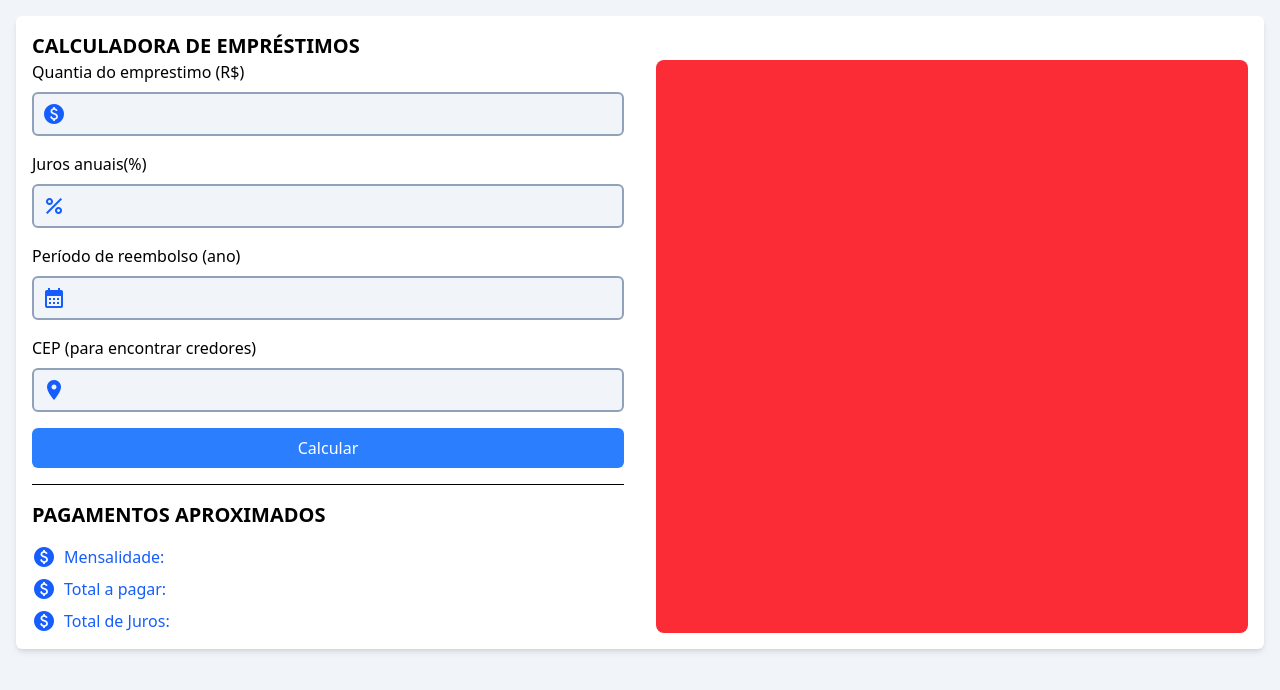
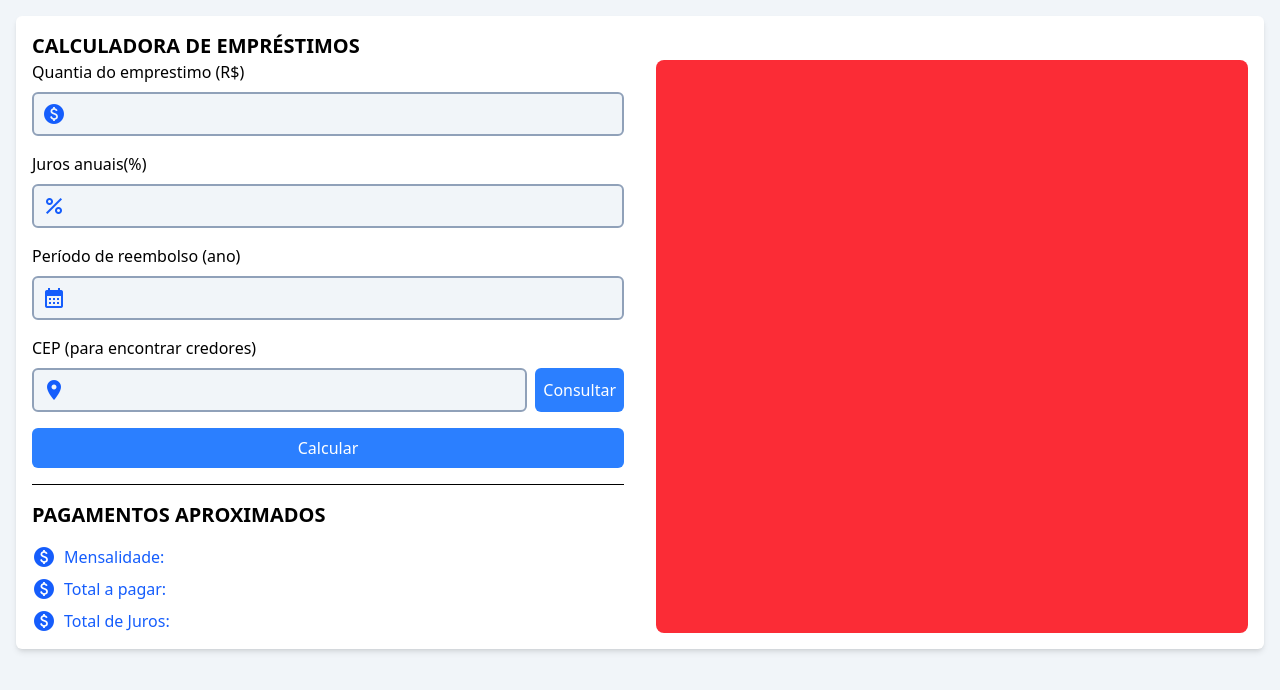
Before and after one commit to vikttorcostta/calculadora-emprestimo, a website: page index.html in a window 1280 px wide. Drawn offline with Linux system fonts and the light colour scheme.

Commit message:
botão de consultar cep

```diff
--- a/index.html
+++ b/index.html
@@ -44,7 +44,11 @@
                     <label for="">CEP (para encontrar credores)</label>
                     <div>
                         <span class="material-icons absolute mt-2.5 ml-2.5 text-blue-600">location_on</span>
-                        <input onchange="calcular()" id="cep" type="text" class="pl-10 bg-slate-100 border-2 border-slate-400 p-2 rounded-md w-full">
+                        <div class="flex gap-2">
+                            <input onchange="calcular()" id="cep" type="text" class="pl-10 bg-slate-100 border-2 border-slate-400 p-2 rounded-md w-full">
+                            <button class="cursor-pointer bg-blue-500 p-2 rounded-md text-white font-medium hover:bg-blue-600">Consultar</button>
+                        </div>
+
                     </div>
                 </div>
                 <button onclick="calcular()" type="button" class="bg-blue-500 p-2 rounded-md text-white font-medium cursor-pointer hover:bg-blue-600">Calcular</button>
```
Also changed, not shown: src/styles/output.css.
